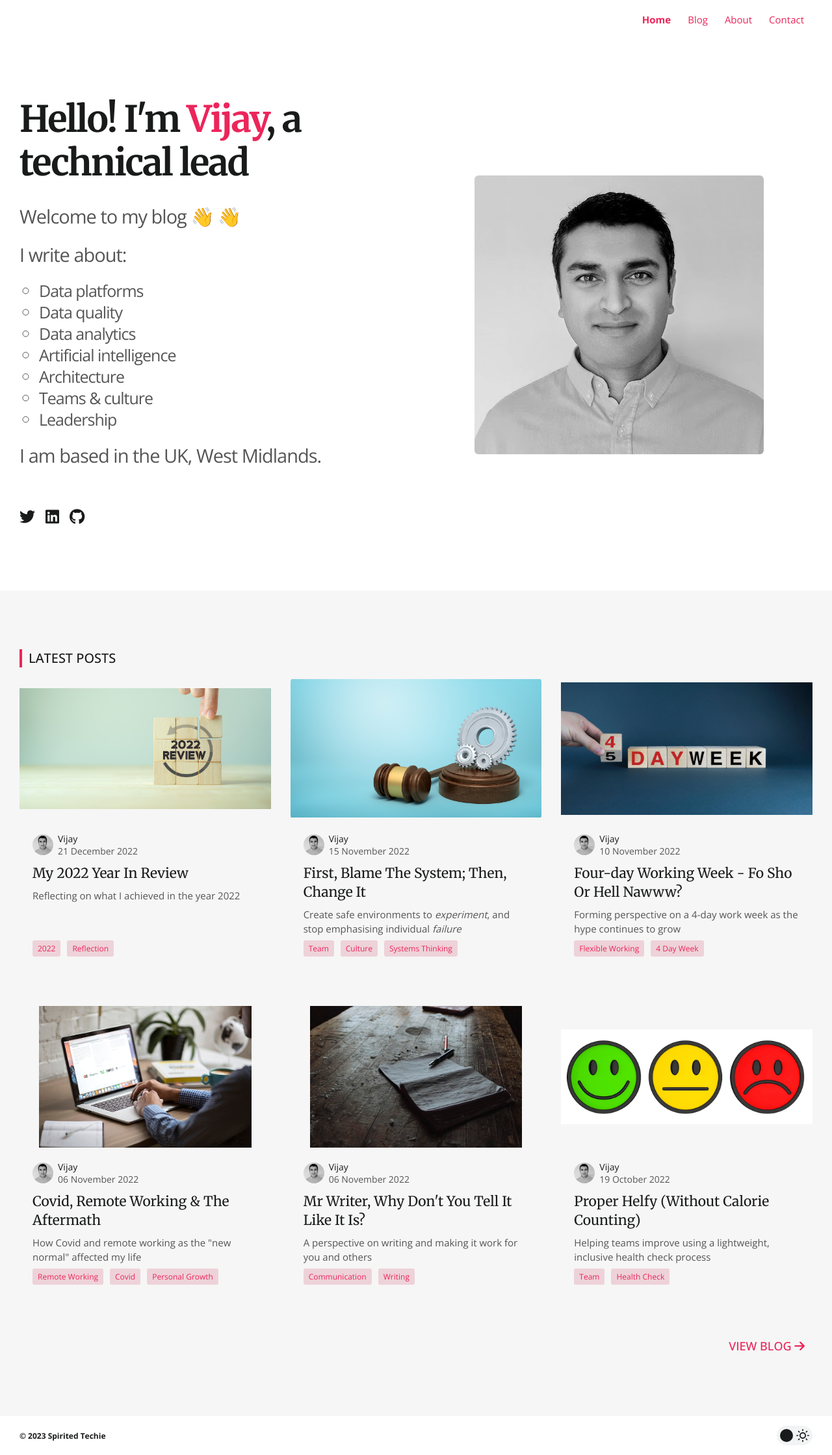
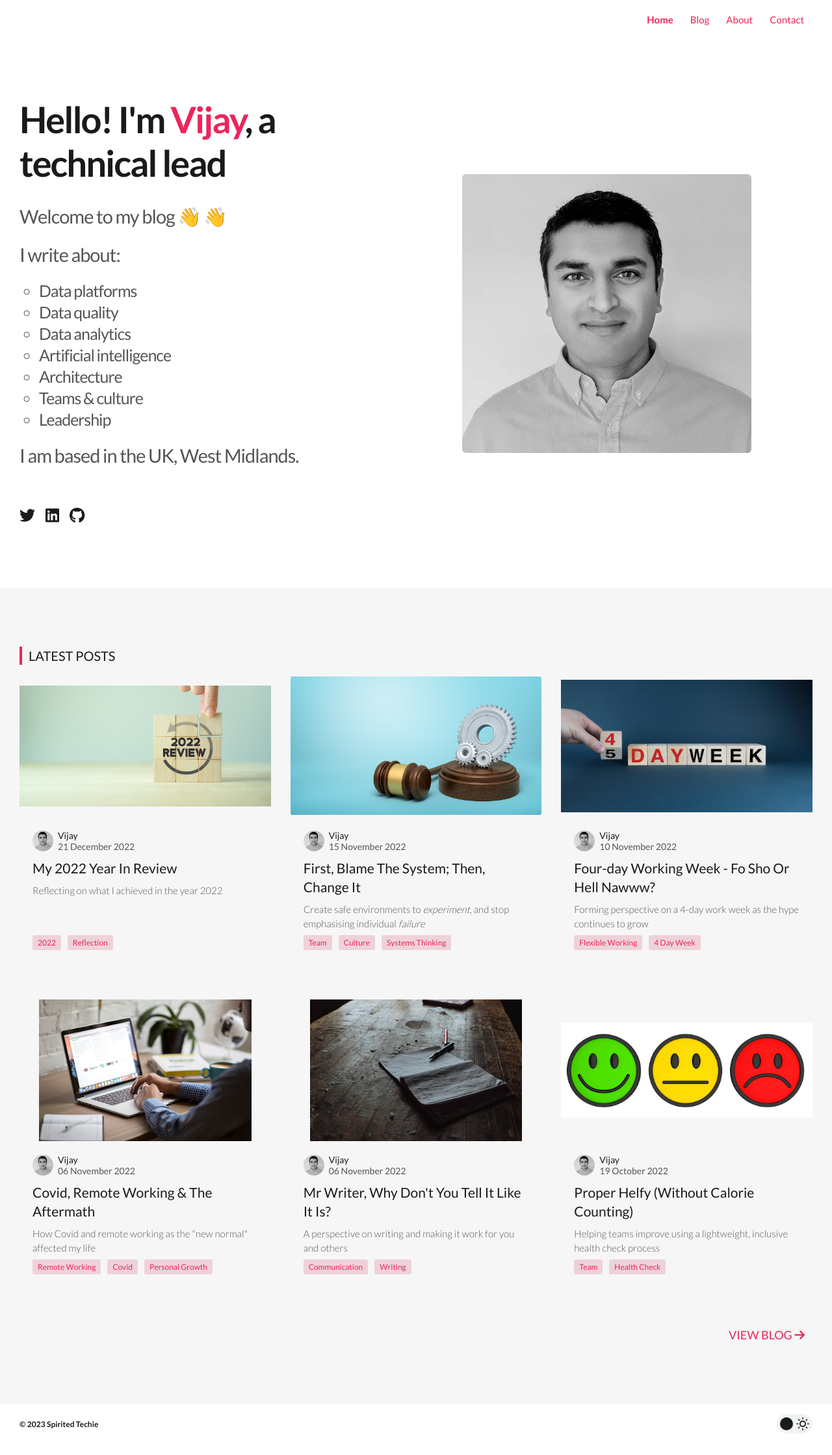
Before and after one commit to spiritedtechie/spiritedtechie.com, a Jekyll site: the page built from pages/home.md, in a window 1280 px wide. Shown: the whole page at 65% size. Built offline with Jekyll 4.4.1, drawn with Linux system fonts in a browser that asks for light colours; nearby versions of some CDN libraries.

Commit message:
Change all fonts to Lato. Fix poor colour choice on form input and textarea.

```diff
--- a/_config.yml
+++ b/_config.yml
@@ -118,11 +118,11 @@ colors:
   logo_text_dark: "#F4F4F5"
 
 fonts:
-  google_fonts: "https://fonts.googleapis.com/css2?family=Fira+Mono&family=Merriweather:wght@300;400;700&family=Open+Sans:wght@300;400;500;600;700&display=swap"
-  heading: "Merriweather"
-  base: "Open Sans"
-  monospace: "Fira Mono"
-  logo: "Open Sans"
+  google_fonts: "https://fonts.googleapis.com/css2?family=Lato:wght@300;400;700&family=Open+Sans:wght@300;400;500;600;700&display=swap"
+  heading: "Lato"
+  base: "Lato"
+  monospace: "Lato"
+  logo: "Lato"
 
 logo:
   logo_image: assets/images/logo/logo.png
--- a/_sass/framework/zerostatic/global/_form.scss
+++ b/_sass/framework/zerostatic/global/_form.scss
@@ -13,7 +13,7 @@ form {
     textarea {
       font-size: 16px;
       font-family: $font-family-base;
-      color: var(--color-base-text);
+      color: #191a1a;
       -webkit-appearance: none;
       appearance: none;
       border: none;
```
